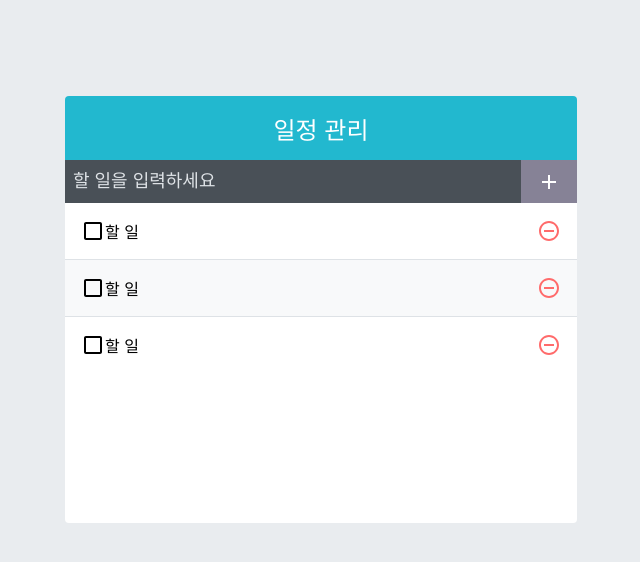
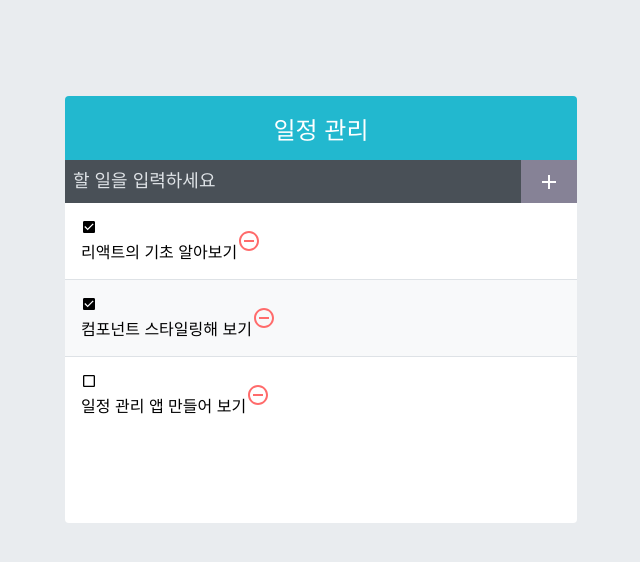
Before and after one commit to miladiashe/test_for_sourcetree, a React (Create React App) app in the folder React_homework/todolist/: page / in a window 1280 px wide. Shown: the top 562 px of the page, without its empty margins (319-959 px from the left). Built offline with nearby package versions, Linux system fonts and the light colour scheme.

Commit message:
내용 넣는 기능 구현

```diff
--- a/React_homework/todolist/src/App.js
+++ b/React_homework/todolist/src/App.js
@@ -1,4 +1,4 @@
-import React from 'react';
+import React, { useState } from 'react';
 import styled, { createGlobalStyle }  from 'styled-components';
 import TodoTemplate from "./component/TodoTemplate";
 import TodoInsert from "./component/TodoInsert";
@@ -13,10 +13,29 @@
 `
 
 const App = () =>{
-    return<TodoTemplate><GlobalStyle/>
+    const [todos, setTodos] = useState([
+        {
+            id: 1,
+            text: '리액트의 기초 알아보기',
+            checked: true,
+        },
+        {
+            id: 2,
+            text: '컴포넌트 스타일링해 보기',
+            checked: true,
+        },
+        {
+            id: 3,
+            text: '일정 관리 앱 만들어 보기',
+            checked: false,
+        },
+    ]);
+    return(
+        <TodoTemplate><GlobalStyle/>
         <TodoInsert/>
-        <TodoList/>
-    </TodoTemplate>
+        <TodoList todos={todos} />
+        </TodoTemplate>
+    );
 };
 
 export default App;
--- a/React_homework/todolist/src/component/TodoList.js
+++ b/React_homework/todolist/src/component/TodoList.js
@@ -8,12 +8,12 @@
   overflow-y: auto;
 `
 
-const TodoList = () =>{
+const TodoList = ({todos}) =>{
     return (
         <TDL>
-            <TodoListItem/>
-            <TodoListItem/>
-            <TodoListItem/>
+            {todos.map(todo =>(
+                <TodoListItem todo={todo} key={todo.id} />
+            ))}
         </TDL>
     );
 };
--- a/React_homework/todolist/src/component/TodoListItem.js
+++ b/React_homework/todolist/src/component/TodoListItem.js
@@ -4,6 +4,7 @@
     MdCheckBox,
     MdRemoveCircleOutline
 } from "react-icons/md";
+import cn from 'classnames';
 import styled from "styled-components";
 
 const TDLI = styled.div`
@@ -16,9 +17,8 @@
   & + &{
     border-top: 1px solid #dee2e6;
   }
-`;
-const Checkbox = styled.div`
-  cursor: pointer;
+  .checkbox{
+    cursor: pointer;
   flex: 1;
   display: flex;
   align-items: center;
@@ -38,7 +38,9 @@
       text-decoration: line-through;
     }
   }
+  }
 `;
+
 
 const Remove = styled.div`
   display: flex;
@@ -51,13 +53,14 @@
   }
 `;
 
-const TodoListItem = () => {
+const TodoListItem = ({todo}) => {
+    const {text, checked} = todo;
   return(
       <TDLI>
-          <Checkbox>
-              <MdCheckBoxOutlineBlank/>
-              <div classname="text">할 일</div>
-          </Checkbox>
+          <div classname={cn('checkbox', {checked})}>
+              {checked ? <MdCheckBox/> : <MdCheckBoxOutlineBlank/>}
+              <div classname="text">{text}</div>
+          </div>
           <Remove>
               <MdRemoveCircleOutline/>
           </Remove>
```
